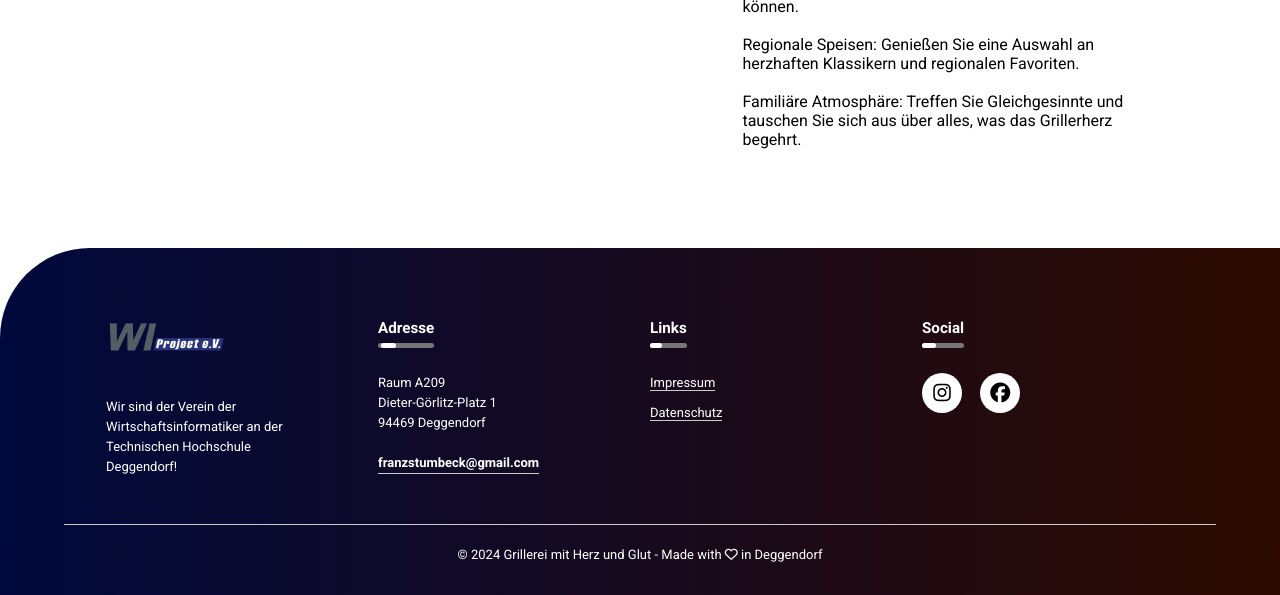
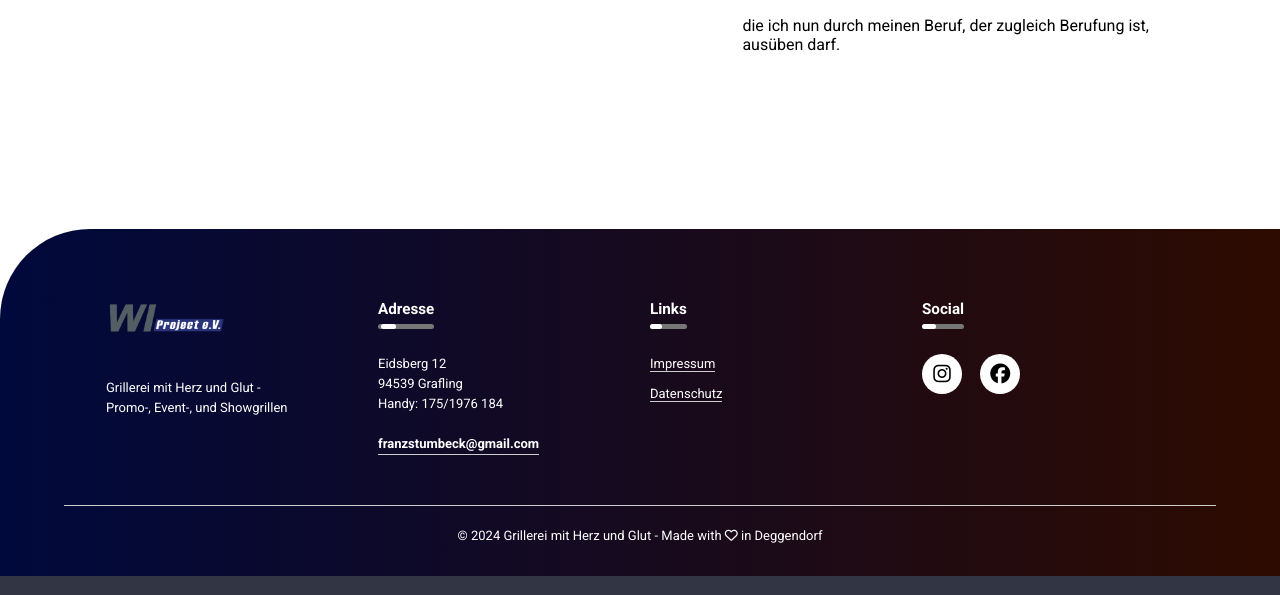
Before and after one commit to Lukxi/Grillerei, a PHP site: page /grillerei/team.php in a window 1280 px wide. Shown: the part 1228-1823 px from the top of the page. Run offline with PHP 8.4, Linux system fonts and the light colour scheme.

Commit message:
Textänderung

```diff
--- a/includes/footer.php
+++ b/includes/footer.php
@@ -3,14 +3,14 @@
             <div class="f-col">
                 <img src="img/logo.png" alt="logo" class="f-logo">
                 <div class="f-p">
-                    <p>Wir sind der Verein der Wirtschaftsinformatiker an der Technischen Hochschule Deggendorf!</p>
+                    <p>Grillerei mit Herz und Glut - Promo-, Event-, und Showgrillen</p>
                 </div>
             </div>
             <div class="f-col">
                 <h3>Adresse <div class="underline"><span></span></div></h3>
-                <p>Raum A209</p>
-                <p>Dieter-Görlitz-Platz 1</p>
-                <p>94469 Deggendorf</p>
+                <p>Eidsberg 12</p>
+                <p>94539 Grafling</p>
+                <p>Handy: 175/1976 184</p>
                 <h4 class="mail"><a href="mailto:franzstumbeck@gmail.com">franzstumbeck@gmail.com</a></h4>
             </div>
             <div class="f-col">
--- a/team.php
+++ b/team.php
@@ -33,17 +33,15 @@
             </div>
             <div class="about-col" id="vorstand-list">
                 <ul>
-                    <li>Herzlich Willkommen!</li><br>
+                    <li>Über mich</li><br>
 
-        <li>Freuen Sie sich auf ein gemütliches Beisammensein unter Grillfreunden, wo der Duft von frisch Gegrilltem in der Luft liegt und die Glut sanft knistert.
-            <li>Unser Grillmeister, Franz Stumbeck, lädt Sie ein, traditionelle Grillkunst hautnah zu erleben.</li><br>
-
-            <li>Was Sie erwartet:</li><br>
-
-            <li>Authentische Grillvorführungen: Entdecken Sie, wie mit Hingabe und handwerklichem Geschick klassische Grillgerichte zubereitet werden.</li><br>
-            <li>Interaktive Grillkurse: Erfahren Sie praktische Tipps und Tricks, um Ihr Grillgut zu Hause perfektionieren zu können.</li><br>
-            <li>Regionale Speisen: Genießen Sie eine Auswahl an herzhaften Klassikern und regionalen Favoriten.</li><br>
-            <li>Familiäre Atmosphäre: Treffen Sie Gleichgesinnte und tauschen Sie sich aus über alles, was das Grillerherz begehrt.</li><br>
+        <li>Mein Name ist Franz Stumbeck. Im Frühjahr 2012 kaufte ich mir meinen ersten Weber Grill und erfuhr so von der Möglichkeit</li>
+            <li>an Grillkursen teilzunehmen, um den Umgang und die Anwendung sämtlicher Weber Grills kennenzulernen und im Gebrauch zu sehen.</li><br>
+            <li>Seit dieser Zeit nehme ich an vielen Grillkursen mit den unterschiedlichen Themen teil, um meine Neugier zu stillen und weitere Erfahrungen,</li><br>
+            <li>Ideen und Inspirationen zu sammeln. Somit kann ich sagen, dass das Grillen zu meinem Hobby wurde. Daraus entstand eine wahre Leidenschaft,</li><br>
+            <li>die ich nun durch meinen Beruf, der zugleich Berufung ist, ausüben darf.</li><br>
+            <li></li><br>
+            <li></li><br>
                 </ul>
             </div>
         </div>
```
